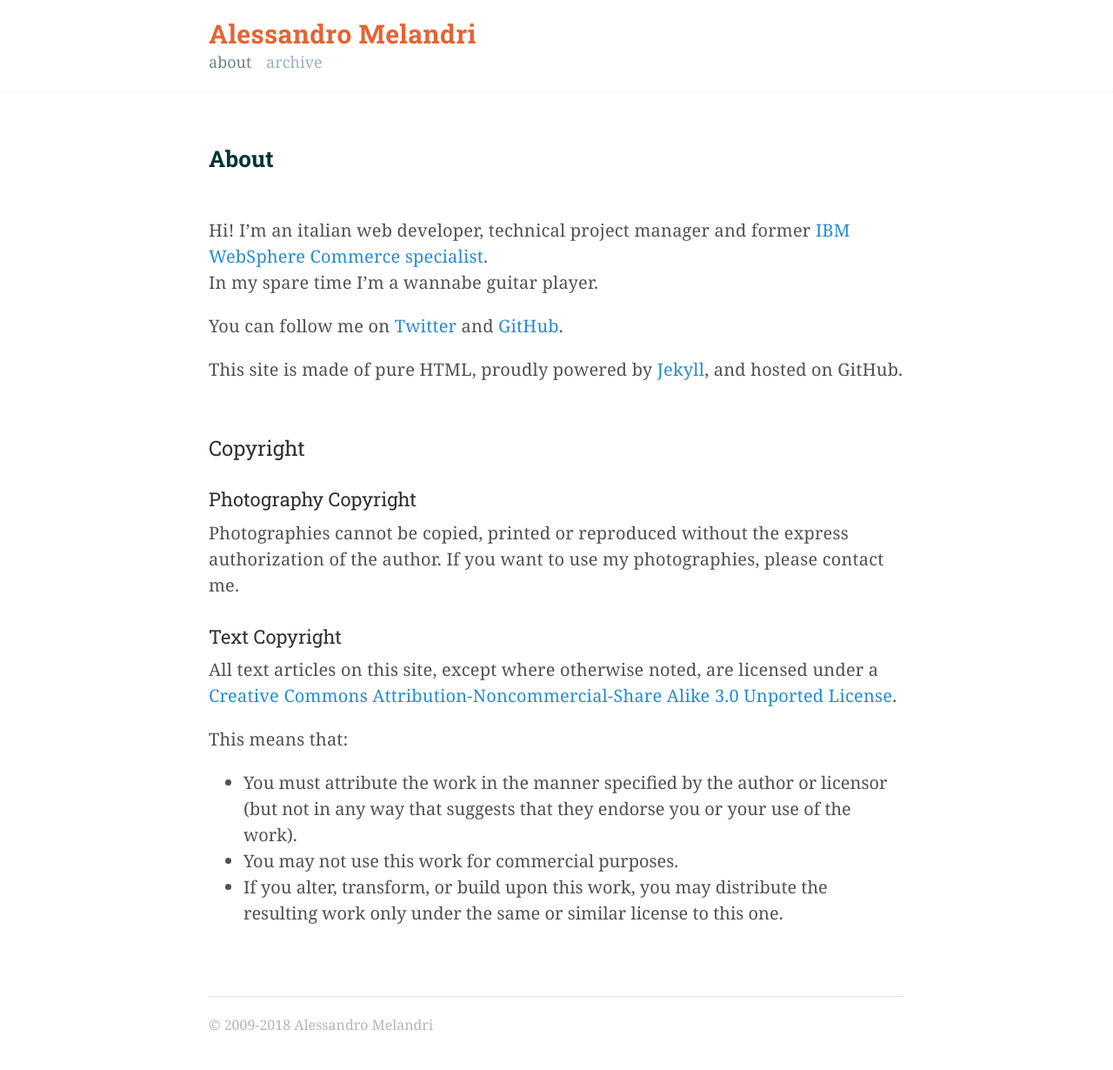
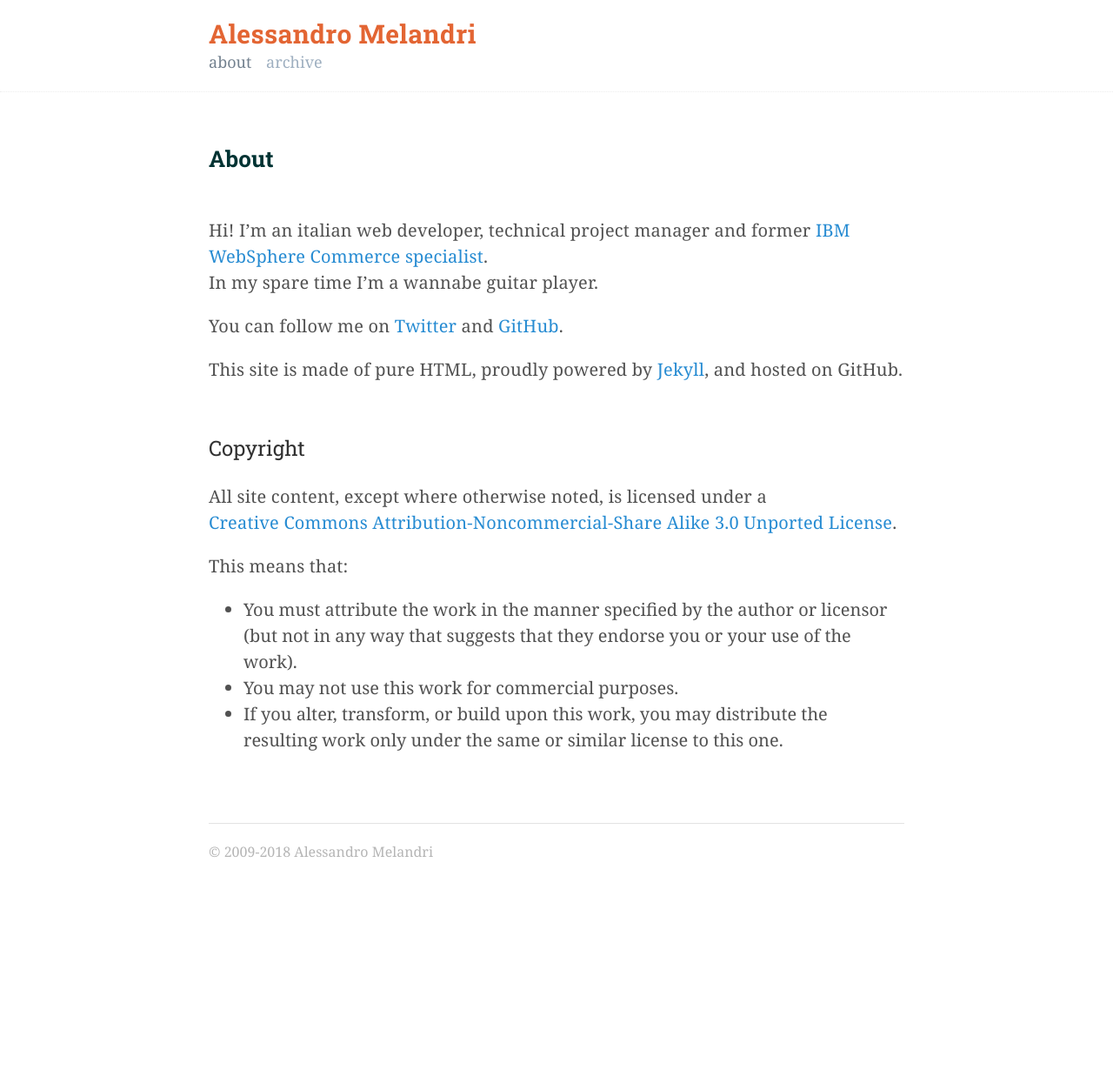
Before and after one commit to amelandri/amelandri.github.io, a Jekyll site: the page built from about.md, in a window 1280 px wide. Shown: the whole page at 87% size. Built offline with Jekyll 4.4.1, drawn with Linux system fonts in a browser that asks for light colours; nearby versions of some CDN libraries; comment, search, counter and statistics services are not loaded; after the commit the page ends 1031 px from its top, so only the background shows below that.

Commit message:
Changed copyright text

```diff
--- a/about.md
+++ b/about.md
@@ -12,13 +12,7 @@ This site is made of pure HTML, proudly powered by [Jekyll], and hosted on GitHu
 
 ## Copyright
 
-### Photography Copyright
-
-Photographies cannot be copied, printed or reproduced without the express authorization of the author. If you want to use my photographies, please contact me.
-
-### Text Copyright
-
-All text articles on this site, except where otherwise noted, are licensed under a
+All site content, except where otherwise noted, is licensed under a
 [Creative Commons Attribution-Noncommercial-Share Alike 3.0 Unported License][ccm].
 
 This means that:
```
